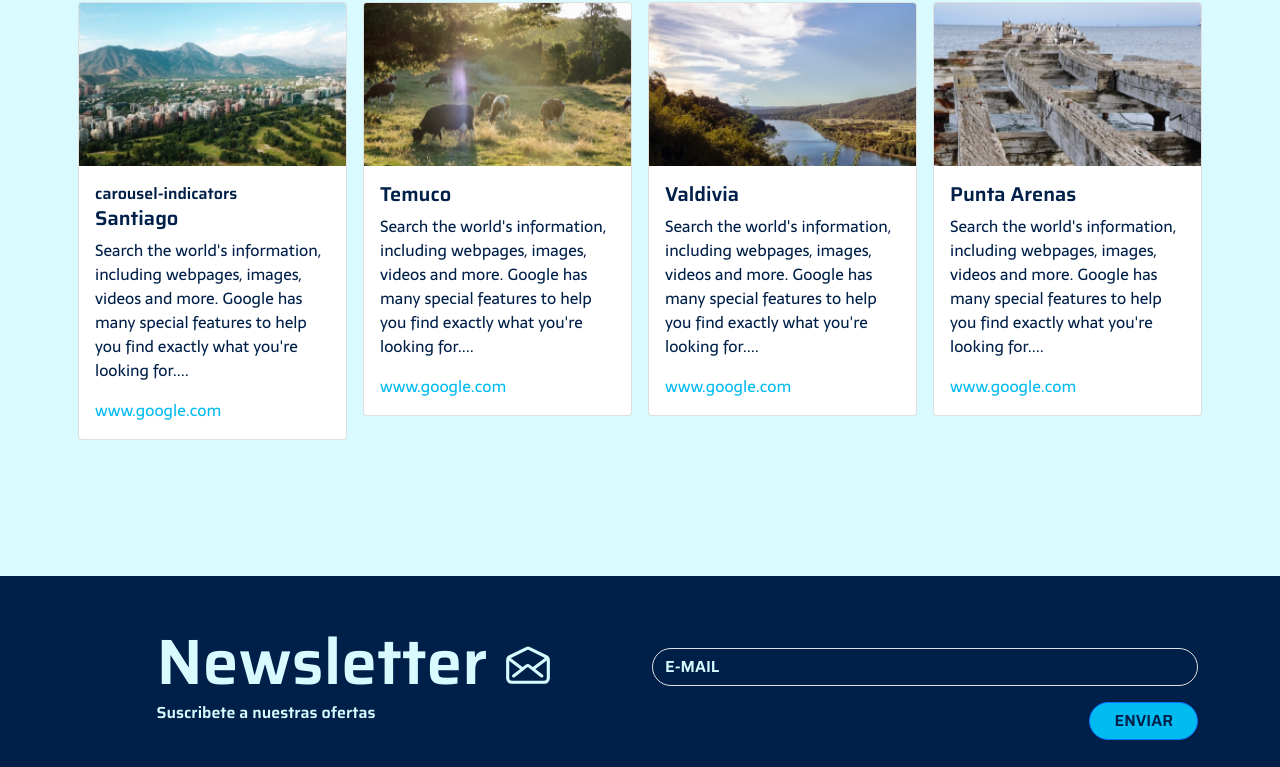
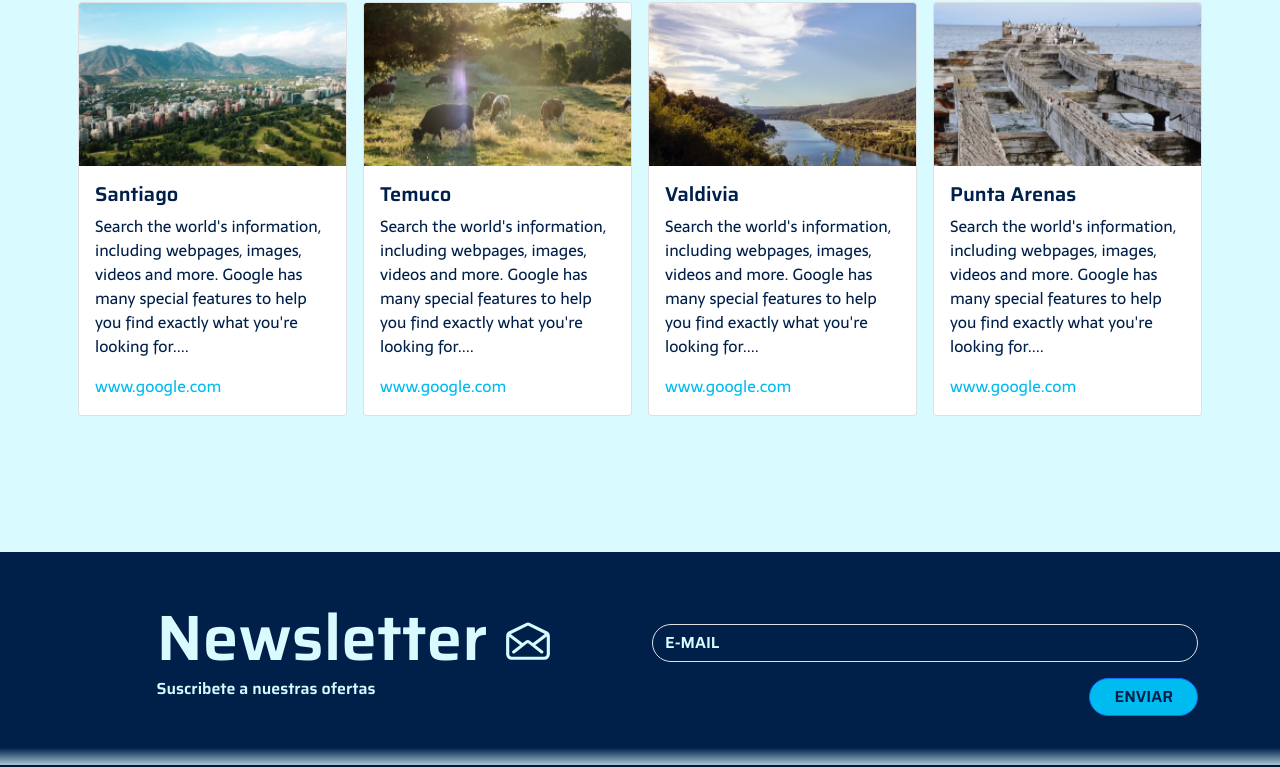
Before and after one commit to victor1782/Agencia-de-viajes, a plain HTML site: page index.html in a window 1280 px wide. Shown: the part 1692-2459 px from the top of the page. Drawn offline with nearby package versions, Linux system fonts and the light colour scheme.

Commit message:
Ajuste de HTML

```diff
--- a/index.html
+++ b/index.html
@@ -120,7 +120,7 @@
                 <div class="col">
                   <div class="card">
                     <img src="assets/img/santiago.png" class="card-img-top" alt="imagen de Santiago, edificios">
-                    <div class="card-body">carousel-indicators
+                    <div class="card-body">
                       <h5 class="card-title">Santiago</h5>
                       <p class="card-text">Search the world's information, including webpages, images, videos and more. Google has many special features to help you find exactly what you're looking for....</p>
                       <a href="#" class="link">www.google.com</a>
```
